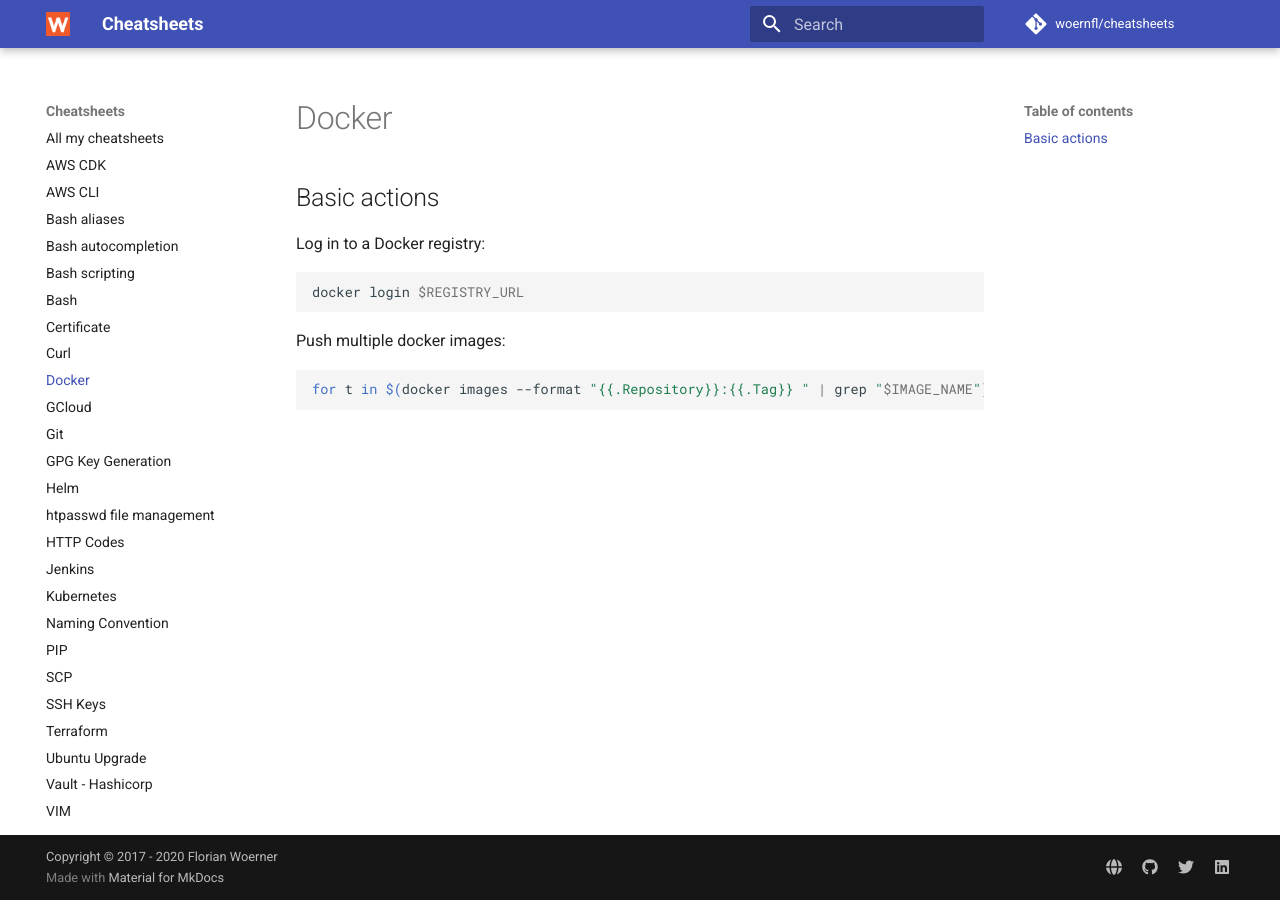
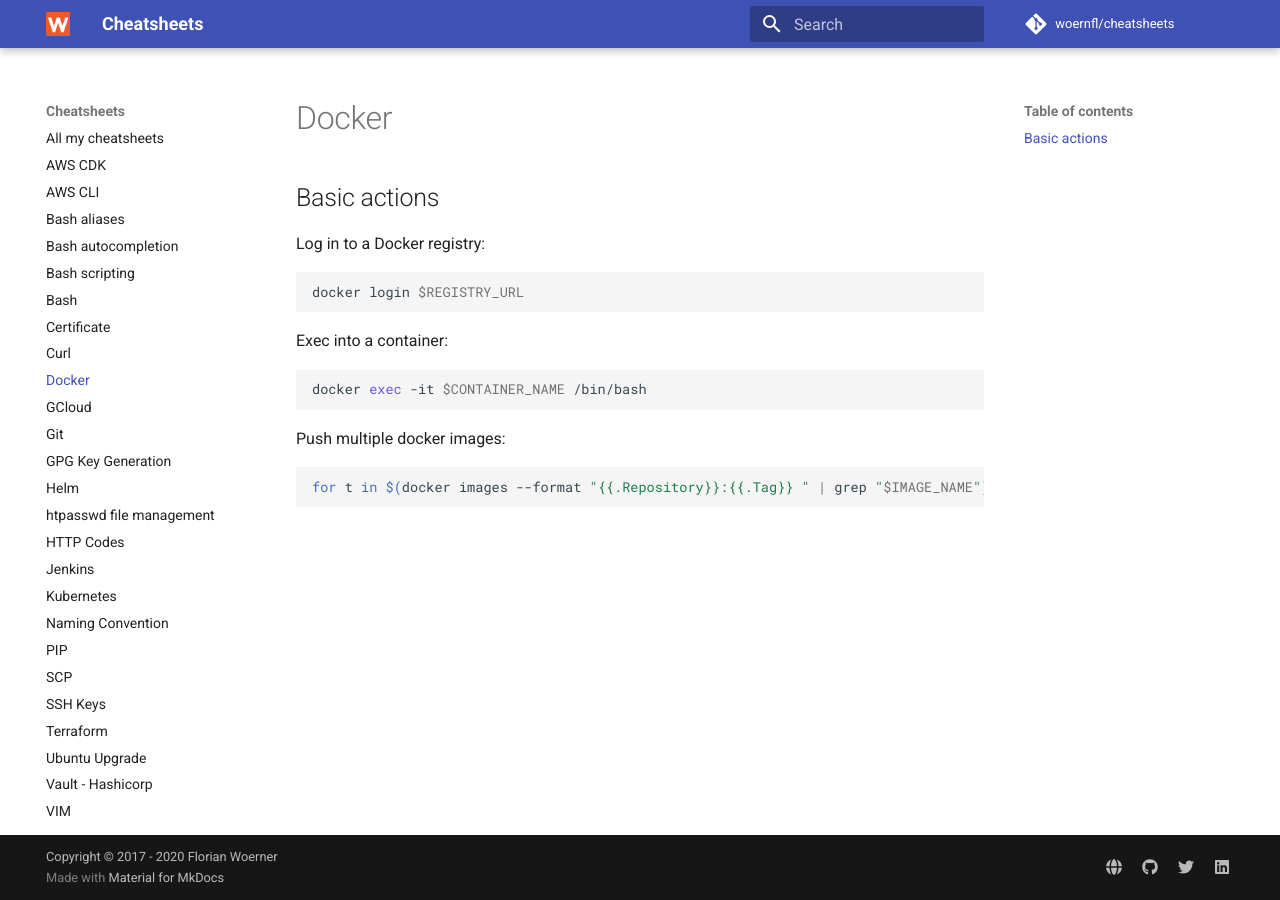
Before and after one commit to woernfl/cheatsheets, an MkDocs documentation site: the page built from docs/docker.md, in a window 1280 px wide. Built offline with MkDocs 1.6.1 and Material for MkDocs 9.7.7, drawn with Linux system fonts in a browser that asks for light colours; comment, search, counter and statistics services are not loaded.

Commit message:
Update docker.md

````diff
--- a/docs/docker.md
+++ b/docs/docker.md
@@ -8,6 +8,12 @@
 docker login $REGISTRY_URL
 ```
 
+Exec into a container:
+
+```bash
+docker exec -it $CONTAINER_NAME /bin/bash
+```
+
 Push multiple docker images:
 
 ```bash
````
